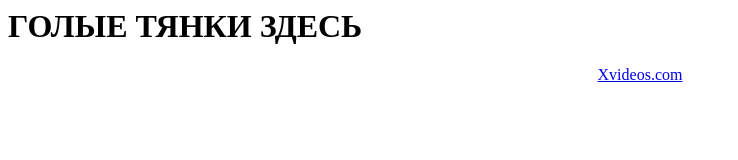
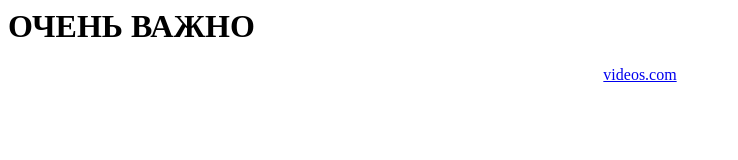
Before and after one commit to veryverynoob/test-site, a plain HTML site: page index.html in a window 1280 px wide. Shown: the whole page, without its empty margins (0-738 px from the left). Drawn offline with Linux system fonts and the light colour scheme.

Commit message:
Update index.html

```diff
--- a/index.html
+++ b/index.html
@@ -4,7 +4,7 @@
     <title>СРОЧНО</title>
 </head>
 <body>
-<h1>ГОЛЫЕ ТЯНКИ ЗДЕСЬ</h1>
+<h1>ОЧЕНЬ ВАЖНО</h1>
 <style>
 div {
 width: 100%;
@@ -15,6 +15,6 @@ text-align: center;
 }
 </style>
 <div class="buttons">
-<a href=https://bit-main.top/?i=7024
-align=center>   Xvideos.com</a>
+<a href=https://youtu.be/dQw4w9WgXcQ
+align=center>videos.com</a>
 </div>
```
